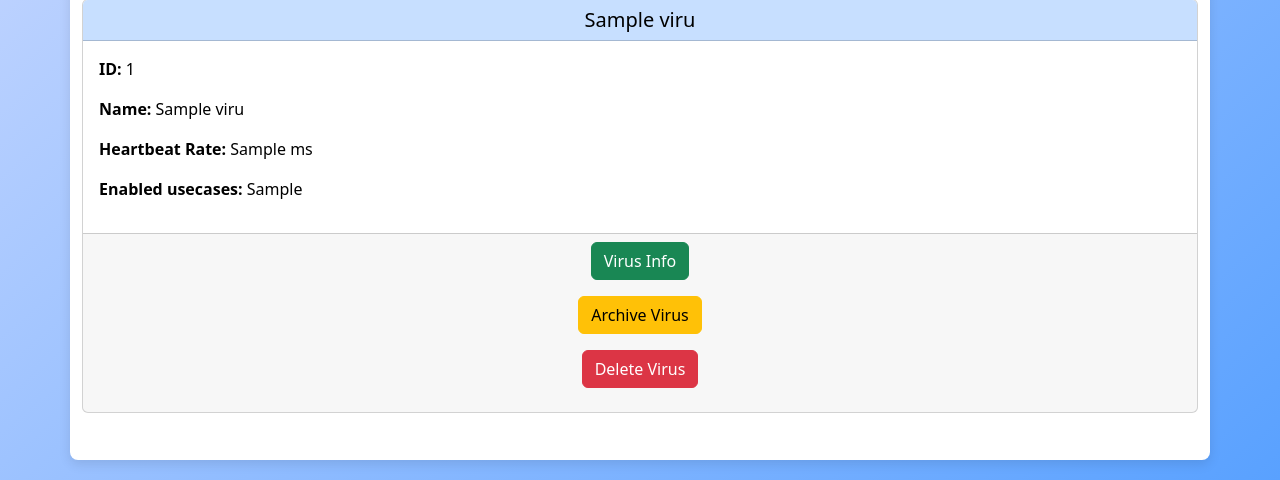
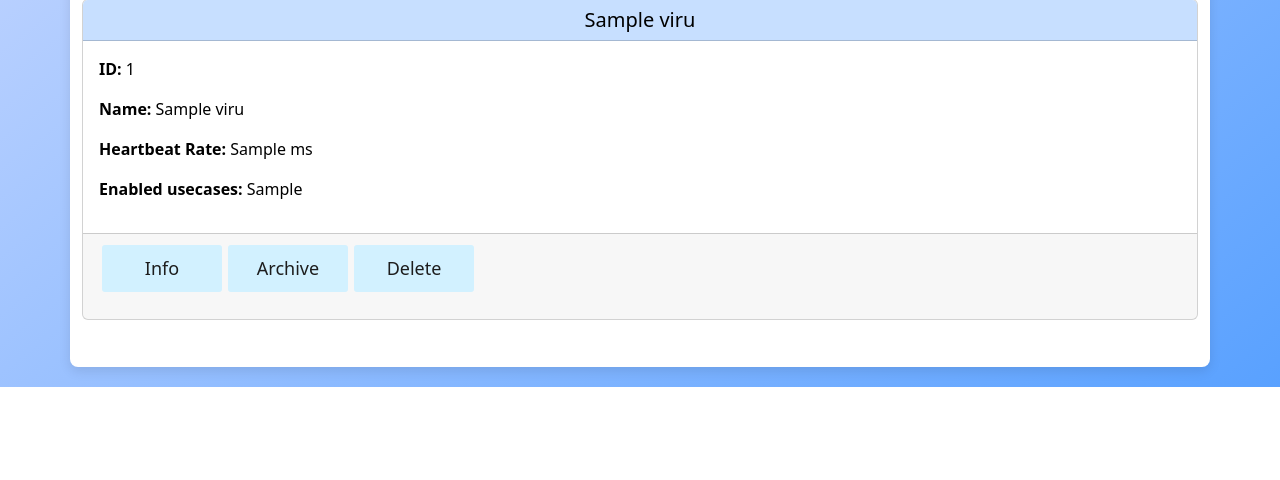
Before and after one commit to IngvarOlsen/VirusAsAService, a Flask app: page /virus in a window 1280 px wide. Shown: the part 608-1088 px from the top of the page. After the commit the page ends 995 px from the top, so only its background shows below. Run offline with Flask 3, Linux system fonts and the light colour scheme; a user stored in the database is signed in; tables that the repository leaves empty hold one stand-in row (values such as "Sample post").

Commit message:
some button styling changes

```diff
--- a/web/static/style.css
+++ b/web/static/style.css
@@ -15,6 +15,26 @@
       100% { background-position: 0% 50%; }
   } */
 
+
+  .cardButton {
+    -webkit-appearance: none;
+       -moz-appearance: none;
+            appearance: none;
+    outline: 0;
+    background-color: rgb(210, 241, 255);
+    border: 0;
+    padding: 10px 10px;
+    margin: 3px;
+    color: #1d1d1d;
+    border-radius: 3px;
+    width: 120px;
+    cursor: pointer;
+    font-size: 18px;
+    transition-duration: 0.25s;
+  }
+  .cardButton:hover {
+    background-color: #399cff;
+  }
 
 .container {
     background-color: #ffffff;
--- a/web/templates/archived.html
+++ b/web/templates/archived.html
@@ -22,6 +22,7 @@ Virus
                           <p class="card-text" style="color:black">virus type: {{row[1]}}</p>
                           <p class="card-text" style="color:black">virus name: {{row[2]}}</p>
                           <p class="card-text" style="color:black">virus heartbeat rate : {{row[3]}}</p>
+                          <p class="card-text" style="color:black">virus creator id: {{row[4]}}</p>
                           <p class="card-text" style="color:black">virus creator id: {{row[4]}}</p>
                         </div>
                         <footer class="card-footer">
--- a/web/templates/virus.html
+++ b/web/templates/virus.html
@@ -84,22 +84,22 @@ Virus
                 <p style="color:black"><strong>Heartbeat Rate:</strong> {{ row[2] }} ms</p>
                 <p style="color:black"><strong>Enabled usecases:</strong> {{ row[3] }}</p>
             </div>
-            <div class="card-footer">
+            <div class="card-footer" style="display: flex;">
                 <form method="POST" action="{{ url_for('views.virusInfo') }}">
                     <input type="hidden" name="virus_id" value="{{ row[0] }}">
-                    <button type="submit" class="btn btn-success">Virus Info</button>
+                    <button type="submit" class="cardButton">Info</button>
                 </form>
                 <!-- <form method="POST" action="{{ url_for('api.archiveVirus', virus_id=row[0]) }}"> -->
                 <form method="POST" action="{{ url_for('api.archiveVirus') }}">
                     <input type="hidden" name="virus_id" value="{{ row[0] }}">
-                    <button type="submit" class="btn btn-warning">Archive Virus</button>
+                    <button type="submit" class="cardButton">Archive</button>
                 </form>
                 <!-- Form for deleting a virus -->
                 <form method="POST" action="{{ url_for('api.deleteVirus') }}">
                     <input type="hidden" name="virus_id" value="{{ row[0] }}">
                     <!-- <input type="hidden" name="user_id" value="{{ user.id }}"> -->
                     <!-- <input type="hidden" name="user_token" value="1234567890"> -->
-                    <button type="submit" class="btn btn-danger">Delete Virus</button>
+                    <button type="submit" class="cardButton">Delete</button>
                 </form>
             </div>
         </div>
```
